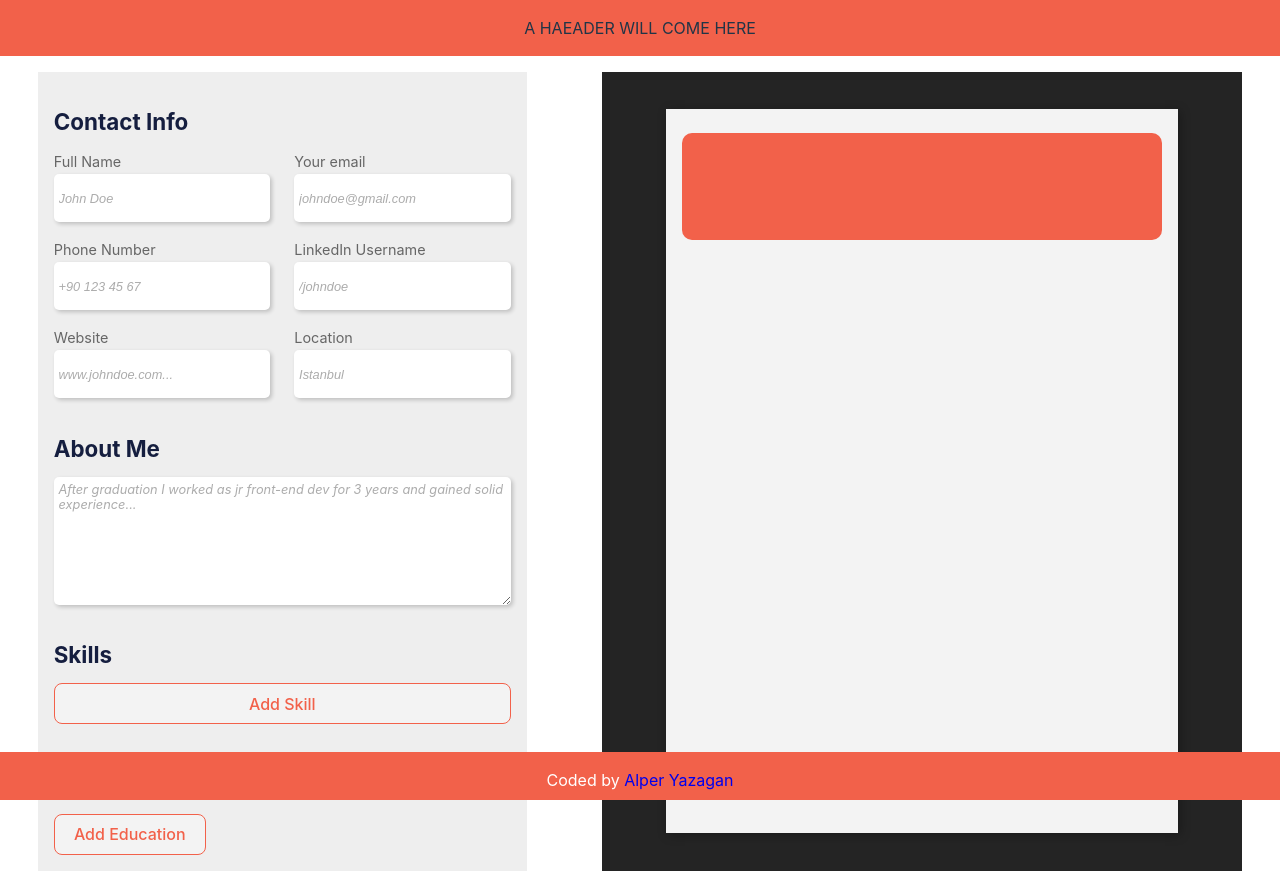
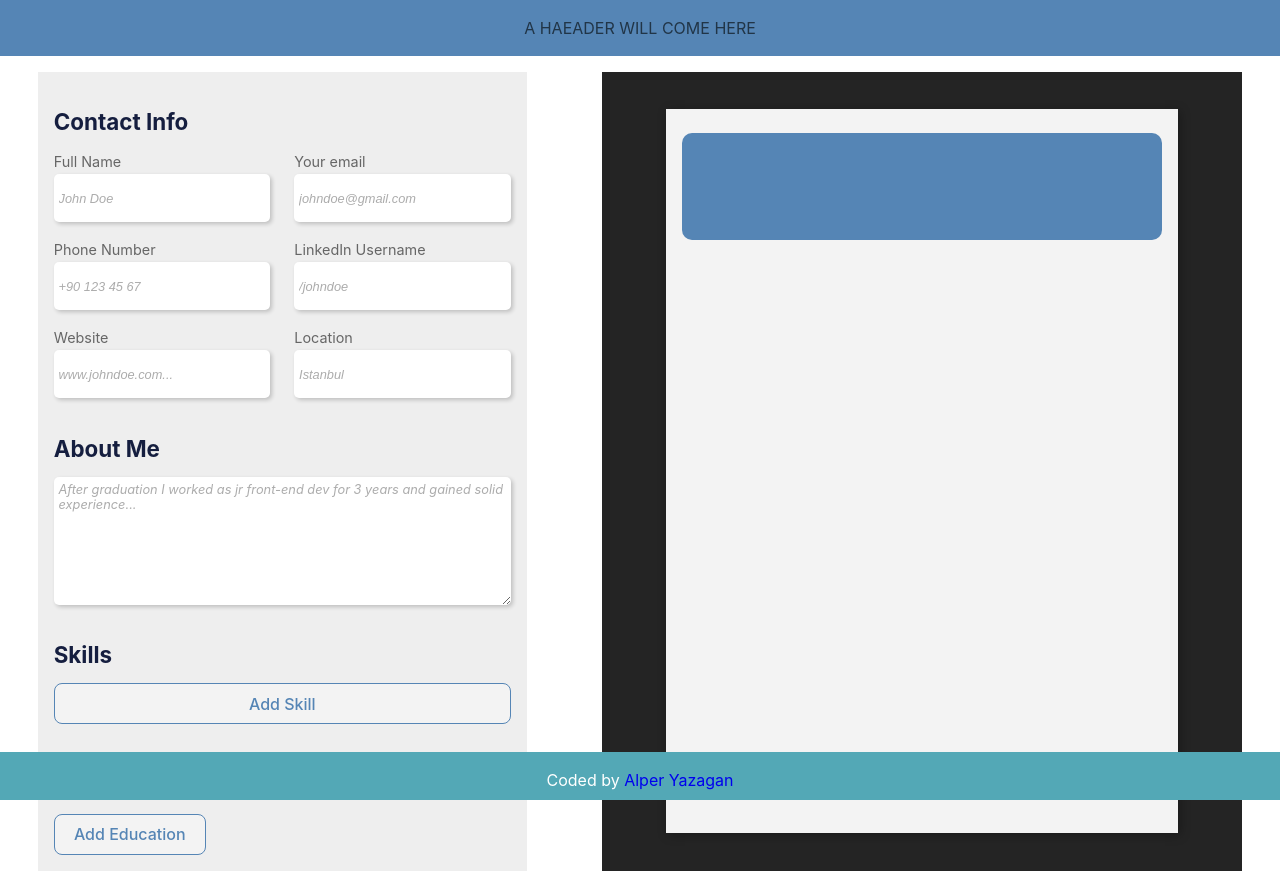
Before and after one commit to Alperadoss/CV-Builder, a React (Vite) app: page / in a window 1280 px wide. Built offline with nearby package versions, Linux system fonts and the light colour scheme.

Commit message:
css updates

```diff
--- a/src/App.css
+++ b/src/App.css
@@ -4,7 +4,7 @@
 
 #root {
   text-align: center;
-  --primary-orange: #f2614a;
+  --primary-blue: #5585b5;
   --background-input: #eee;
   --headings: #151e3f;
 }
@@ -25,7 +25,7 @@
   bottom: 0;
   width: 100%;
   height: 3rem;
-  background-color: #f2614a;
+  background-color: #53a8b6;
   color: white;
   text-align: center;
 }
@@ -34,7 +34,7 @@
 }
 
 .header {
-  background-color: #f2614a;
+  background-color: var(--primary-blue);
 }
 
 .input-area,
--- a/src/components/input-area/inputPage.css
+++ b/src/components/input-area/inputPage.css
@@ -59,7 +59,7 @@ textarea {
 }
 .text-input:focus,
 textarea:focus {
-  outline: 2px solid var(--primary-orange);
+  outline: 2px solid var(--primary-blue);
 }
 
 .text-input::placeholder,
@@ -81,8 +81,8 @@ textarea::placeholder {
 
 button.btn.secondary-btn {
   background-color: #f3f3f3;
-  border: 1px solid var(--primary-orange);
-  color: var(--primary-orange);
+  border: 1px solid var(--primary-blue);
+  color: var(--primary-blue);
   transition: all 0.2s linear;
 }
 button.btn.secondary-btn:hover {
--- a/src/components/preview/preview.css
+++ b/src/components/preview/preview.css
@@ -24,7 +24,7 @@
   justify-content: space-between;
   align-self: center;
   align-items: center;
-  background-color: var(--primary-orange);
+  background-color: var(--primary-blue);
   padding: 3rem 1rem;
   width: 100%;
   margin-top: 1rem;
@@ -124,8 +124,7 @@
 }
 
 .preview-skill-value {
-  color: var(--primary-orange);
-  font-weight: 600;
+  font-weight: 500;
 }
 
 .ul-skills {
```
